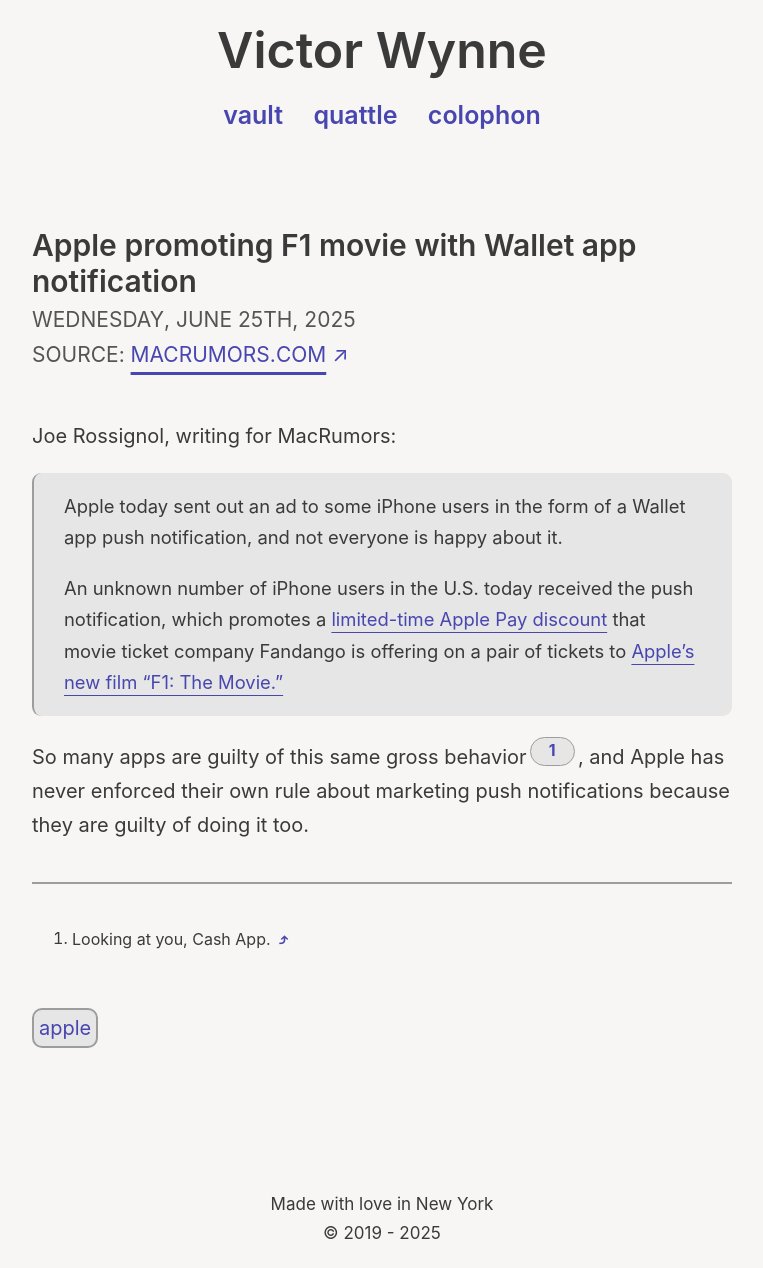
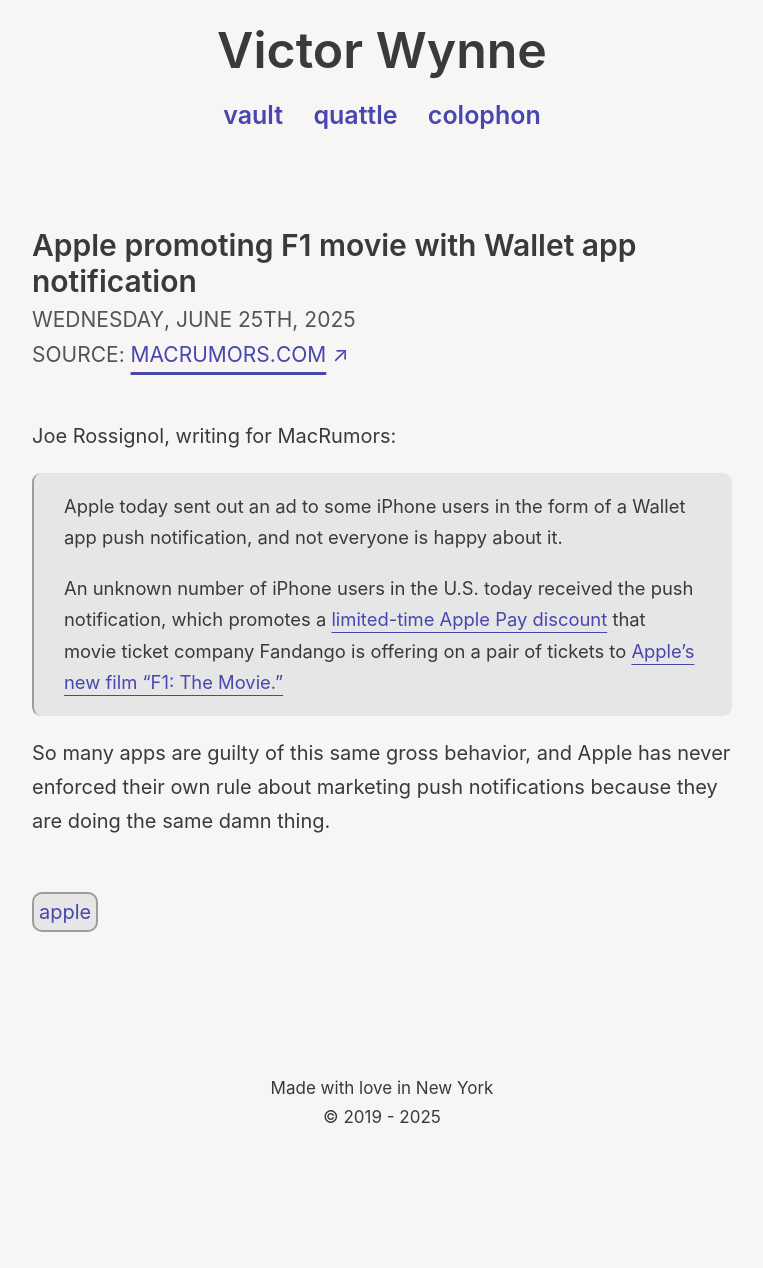
Before and after one commit to victorwynne/victorwynne, a Jekyll site: the page built from _posts/2025-06-25-wallet-app-ads.md, in a window 1280 px wide. Shown: the whole page, without its empty margins (258-1021 px from the left). Built offline with Jekyll 4.4.1, drawn with Linux system fonts in a browser that asks for light colours; after the commit the page ends 1152 px from its top, so only the background shows below that.

Commit message:
2025-06-25-wallet-app-ads.md

```diff
--- a/_posts/2025-06-25-wallet-app-ads.md
+++ b/_posts/2025-06-25-wallet-app-ads.md
@@ -14,8 +14,4 @@
 >
 >An unknown number of iPhone users in the U.S. today received the push notification, which promotes a [limited-time Apple Pay discount](https://www.macrumors.com/2025/06/18/f1-movie-ticket-discounts/) that movie ticket company Fandango is offering on a pair of tickets to [Apple’s new film “F1: The Movie.”](https://www.macrumors.com/2025/05/12/apple-f1-movie-second-trailer/)
 
-So many apps are guilty of this same gross behavior[^1], and Apple has never enforced their own rule about marketing push notifications because they are guilty of doing it too.
-
-***
-
-[^1]: Looking at you, Cash App.
+So many apps are guilty of this same gross behavior, and Apple has never enforced their own rule about marketing push notifications because they are doing the same damn thing.
```
